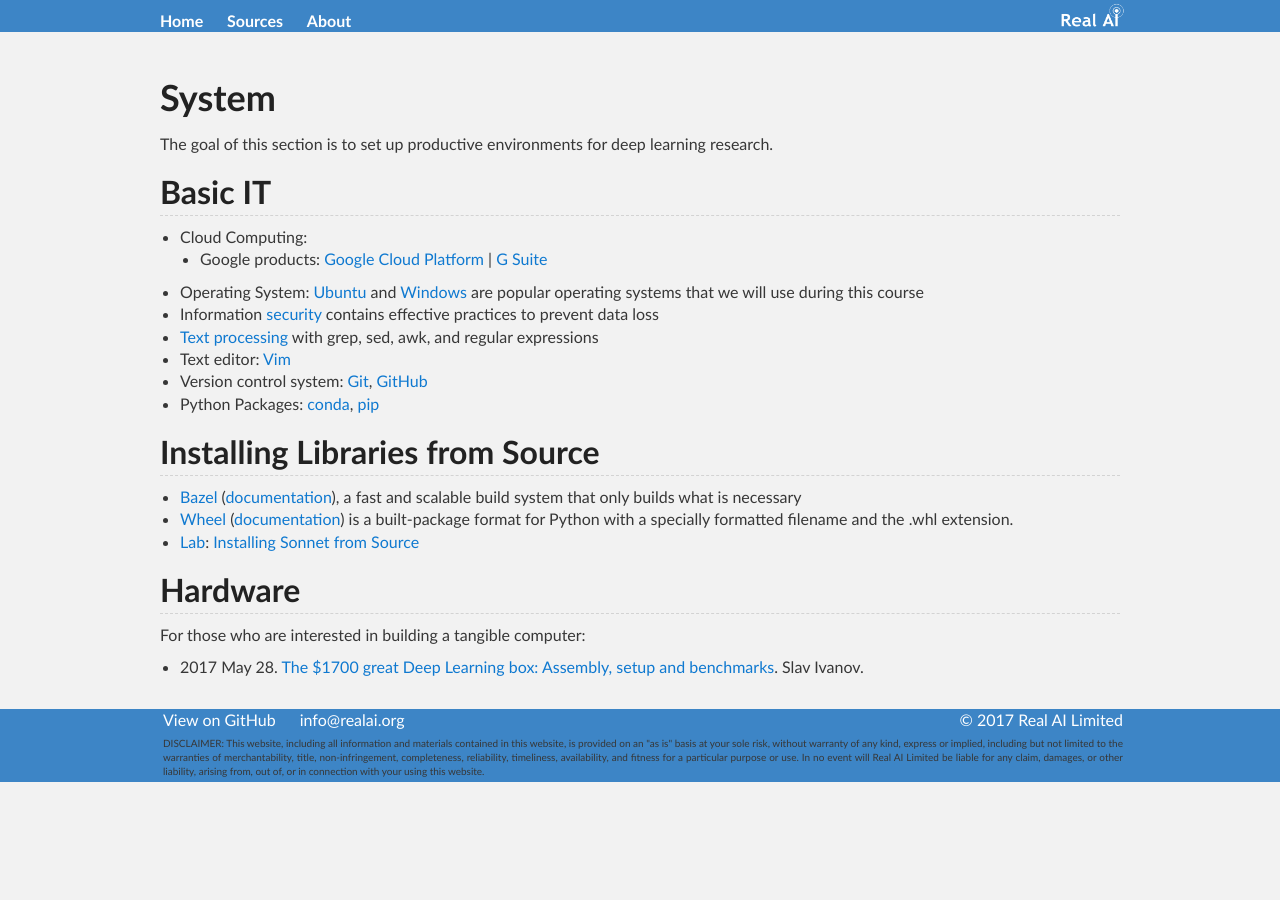
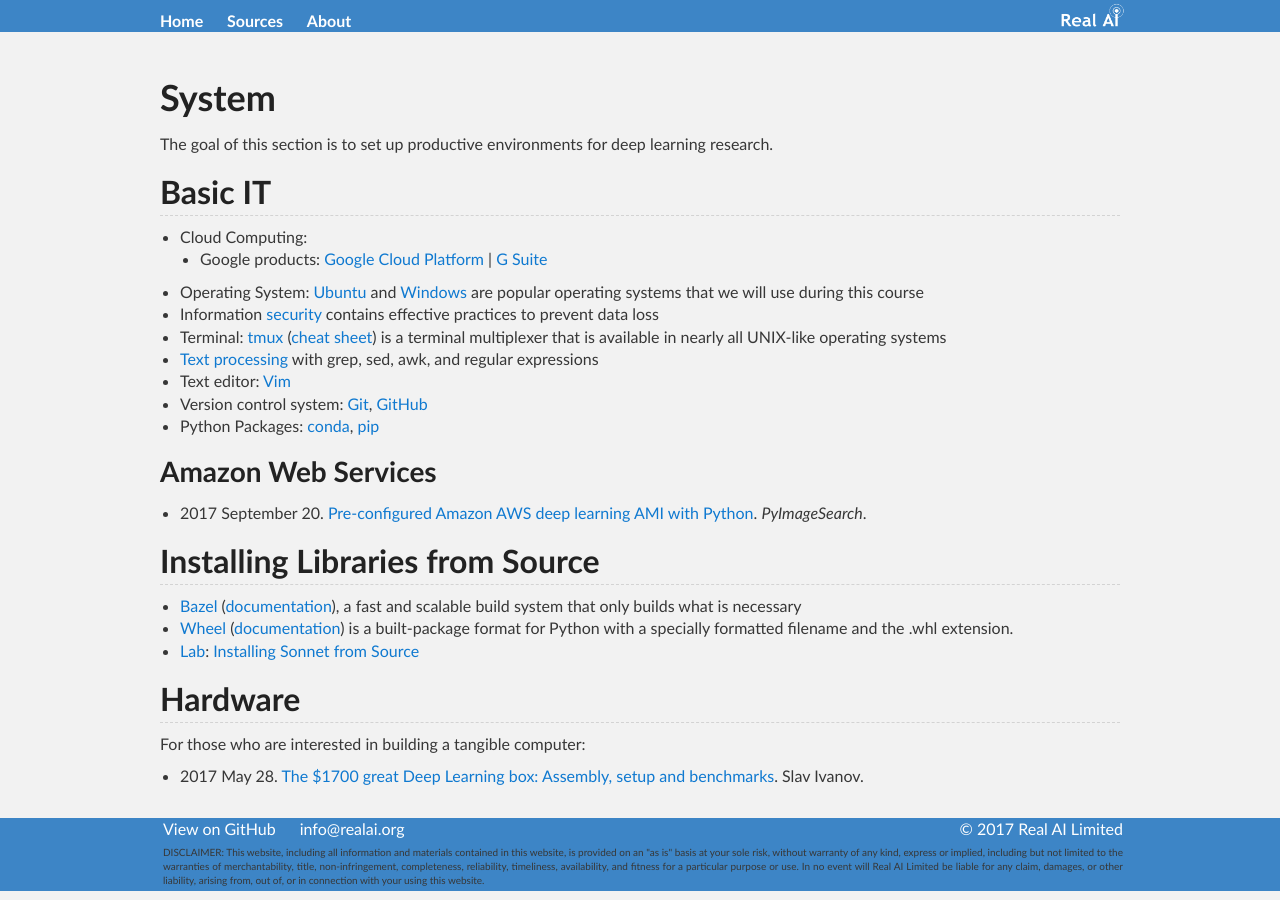
Before and after one commit to Tonywuhk/realai.org, a Jekyll site: the page built from course/system.md, in a window 1280 px wide. Built offline with Jekyll 4.4.1, drawn with Linux system fonts in a browser that asks for light colours; our own code applies the rules of GitHub Pages for plain Markdown files; the repository's description, which GitHub fills in, is left out.

Commit message:
Update files

```diff
--- a/course/system.md
+++ b/course/system.md
@@ -11,10 +11,15 @@
   * Google products: [Google Cloud Platform](http://realai.org/course/google-cloud-platform/) \| [G Suite](http://realai.org/course/g-suite/)
 * Operating System: [Ubuntu](http://realai.org/course/ubuntu/) and [Windows](http://realai.org/course/windows/) are popular operating systems that we will use during this course
 * Information [security](http://realai.org/course/security/) contains effective practices to prevent data loss
+* Terminal: [tmux](https://github.com/tmux/tmux/wiki) ([cheat sheet](https://tmuxcheatsheet.com/)) is a terminal multiplexer that is available in nearly all UNIX-like operating systems
 * [Text processing](http://realai.org/course/text-processing/) with grep, sed, awk, and regular expressions
 * Text editor: [Vim](http://realai.org/course/vim/)
 * Version control system: [Git](http://realai.org/course/git/), [GitHub](http://realai.org/course/github/)
 * Python Packages: [conda](http://realai.org/course/conda/), [pip](http://realai.org/course/pip/)
+
+### Amazon Web Services
+
+* 2017 September 20. [Pre-configured Amazon AWS deep learning AMI with Python](http://www.pyimagesearch.com/2017/09/20/pre-configured-amazon-aws-deep-learning-ami-with-python/). *PyImageSearch*.
 
 ## Installing Libraries from Source
 
```
Also changed, not shown: deep-learning-theory.md (+1 -1 lines), sources.md (+1 -0 lines).
